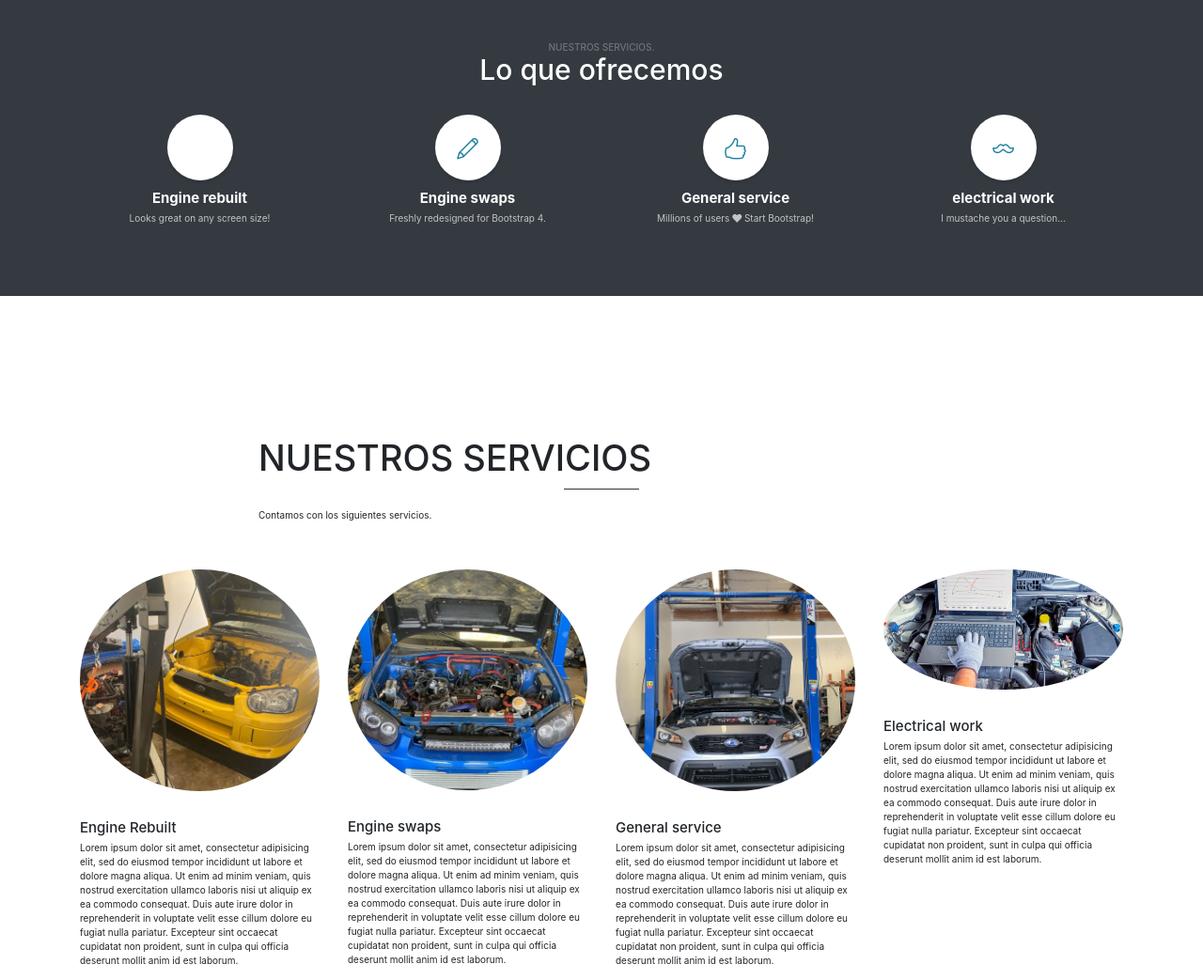
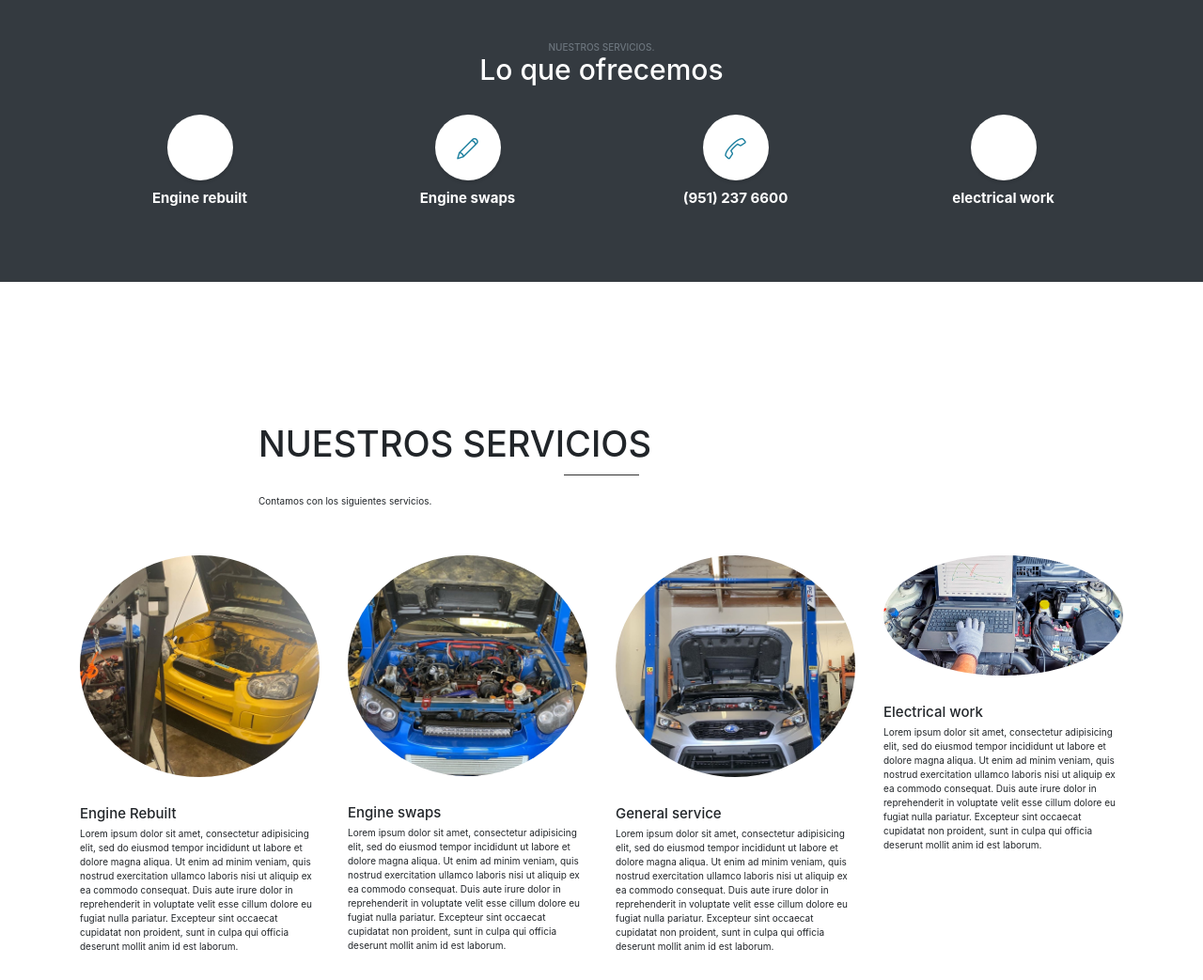
Before and after one commit to Japdev16/dev-ejs, a website with bundled scripts: page index.html in a window 1280 px wide. Shown: the part 1100-2143 px from the top of the page at 94% size. Built offline with nearby package versions, Linux system fonts and the light colour scheme.

Commit message:
Add files via upload

```diff
--- a/index.html
+++ b/index.html
@@ -101,7 +101,7 @@
           <h4>
             <strong>Engine rebuilt</strong>
           </h4>
-          <p class="text-faded mb-0">Looks great on any screen size!</p>
+          <p class="text-faded mb-0"></p>
         </div>
         <div class="col-lg-3 col-md-6 mb-5 mb-lg-0">
           <span class="service-icon rounded-circle mx-auto mb-3">
@@ -110,27 +110,25 @@
           <h4>
             <strong>Engine swaps</strong>
           </h4>
-          <p class="text-faded mb-0">Freshly redesigned for Bootstrap 4.</p>
+          <p class="text-faded mb-0"></p>
         </div>
         <div class="col-lg-3 col-md-6 mb-5 mb-md-0">
           <span class="service-icon rounded-circle mx-auto mb-3">
-            <i class="icon-like"></i>
+            <i class="icon-call-end"></i>
           </span>
           <h4>
-            <strong>General service </strong>
+            <strong>(951) 237 6600 </strong>
           </h4>
-          <p class="text-faded mb-0">Millions of users
-            <i class="fas fa-heart"></i>
-            Start Bootstrap!</p>
+          <p class="text-faded mb-0"></p>
         </div>
         <div class="col-lg-3 col-md-6">
           <span class="service-icon rounded-circle mx-auto mb-3">
-            <i class="icon-mustache"></i>
+            <i class=""></i>
           </span>
           <h4>
             <strong>electrical work</strong>
           </h4>
-          <p class="text-faded mb-0">I mustache you a question...</p>
+          <p class="text-faded mb-0"></p>
         </div>
       </div>
     </div>
@@ -201,7 +199,7 @@
     </div>
   </section>
   <!-- Callout -->
-  <section class="callout">
+  <section class="callout content-section bg-dark text-white text-center">
     <div class="container text-center">
       <h2 class="mx-auto mb-5">Nuestra empresa</h2>
       <p>
@@ -299,7 +297,7 @@ Auto-reparaciones San Antonio forma parte de la red de Taller XXI. Nuestras vent
           </a>
         </li>
         <li class="list-inline-item">
-          <a class="social-link rounded-circle text-white mr-3" href="#">
+          <a class="social-link rounded-circle text-white mr-3" href="https://www.instagram.com/ejsauto502/?hl=es-la">
             <i class="icon-social-instagram"></i>
           </a>
         </li>
--- a/scss/_masthead.scss
+++ b/scss/_masthead.scss
@@ -6,7 +6,7 @@
   height: auto;
   padding-top: 8rem;
   padding-bottom: 8rem;
-  background: linear-gradient(90deg, fade-out($white, 0.9) 0%, fade-out($white, 0.9) 100%), url('../img/portada1.jpg');
+  background: linear-gradient(90deg, fade-out($white, 0.9) 0%, fade-out($white, 0.9) 100%), url('../img/bg-masthead.jpg');
   background-position: center center;
   background-repeat: no-repeat;
   background-size: cover;
```
